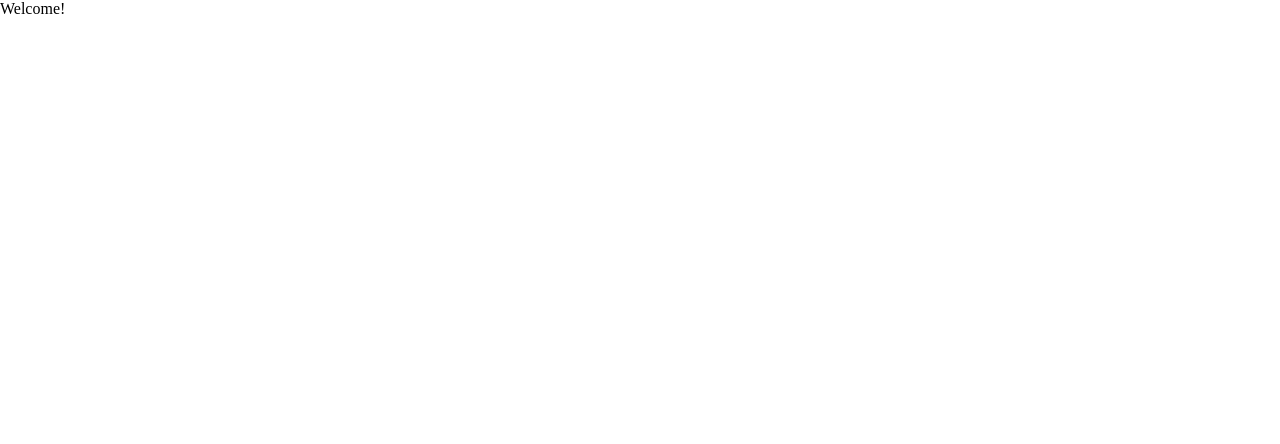
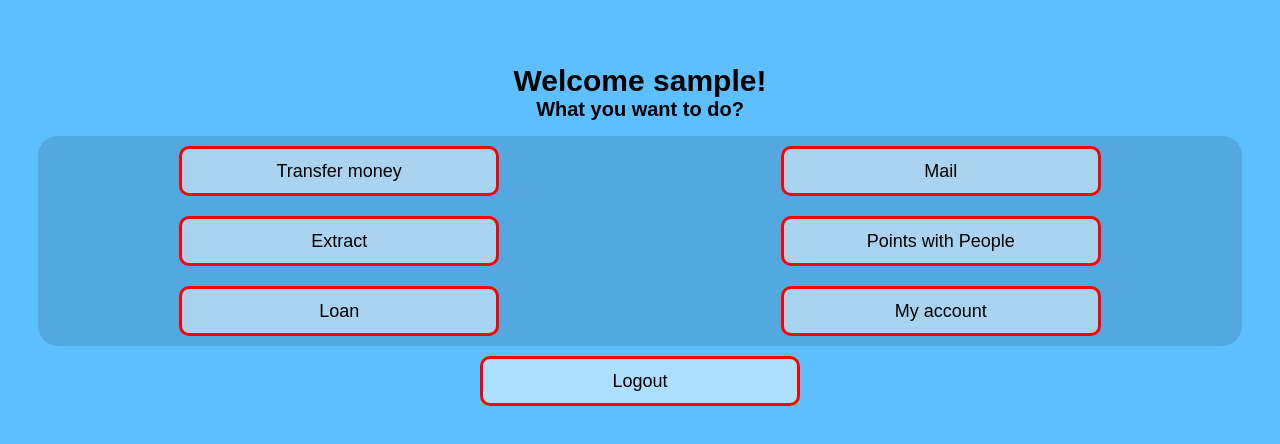
Before and after one commit to Guilherme077/Internet-Bank-Client, an Angular app: page /menu in a window 1280 px wide. Shown: the top 444 px of the page. Built offline with nearby package versions, Linux system fonts and the light colour scheme; sample sign-in values are in the browser's storage.

Commit message:
Menu structure and styles

```diff
--- a/src/app/pages/menu/menu.component.html
+++ b/src/app/pages/menu/menu.component.html
@@ -1 +1,20 @@
-<p>Welcome!</p>
+<body>
+    <h2>Welcome {{ userHtml }}!</h2>
+
+    <h4>What you want to do?</h4>
+
+    <section id="menu-buttons">
+        <div>
+            <button>Transfer money</button>
+            <button>Extract</button>
+            <button>Loan</button>
+
+        </div>
+        <div>
+            <button>Mail</button>
+            <button>Points with People</button>
+            <button>My account</button>
+        </div>
+    </section>
+    <button>Logout</button>
+</body>
--- a/src/app/pages/menu/menu.component.scss
+++ b/src/app/pages/menu/menu.component.scss
@@ -0,0 +1,36 @@
+body{
+    background-color: rgb(94, 191, 255);
+    text-align: center;
+    font-size: 20px;
+    font-family: Arial, Helvetica, sans-serif;
+    padding: 5% 3%;
+}
+
+#menu-buttons{
+    background-color: rgba(0, 0, 0, 0.121);
+    border-radius: 20px;
+    display: flex;
+    flex-direction: row;
+    margin-top: 15px;
+}
+#menu-buttons div{
+    display: flex;
+    flex-direction: column;
+    width: 50%;
+    justify-content: center;
+    align-items: center;
+}
+button{
+    text-align: center;
+    width: 25vw;
+    height: 50px;
+    font-size: 18px;
+    margin: 10px 0;
+    border: solid rgb(255, 0, 0) 3px;
+    border-radius: 10px;
+    background-color: rgba(255, 255, 255, 0.5);
+}
+button:hover{
+    cursor: pointer;
+    background-color: rgba(255, 255, 255, 0.7);
+}
--- a/src/app/pages/menu/menu.component.ts
+++ b/src/app/pages/menu/menu.component.ts
@@ -8,5 +8,12 @@ import { Component } from '@angular/core';
   styleUrl: './menu.component.scss'
 })
 export class MenuComponent {
+  userHtml: string = '';
 
+  ngOnInit() {
+    const username = sessionStorage.getItem('username');
+    if (username) {
+      this.userHtml = username;
+    }
+  }
 }
```
